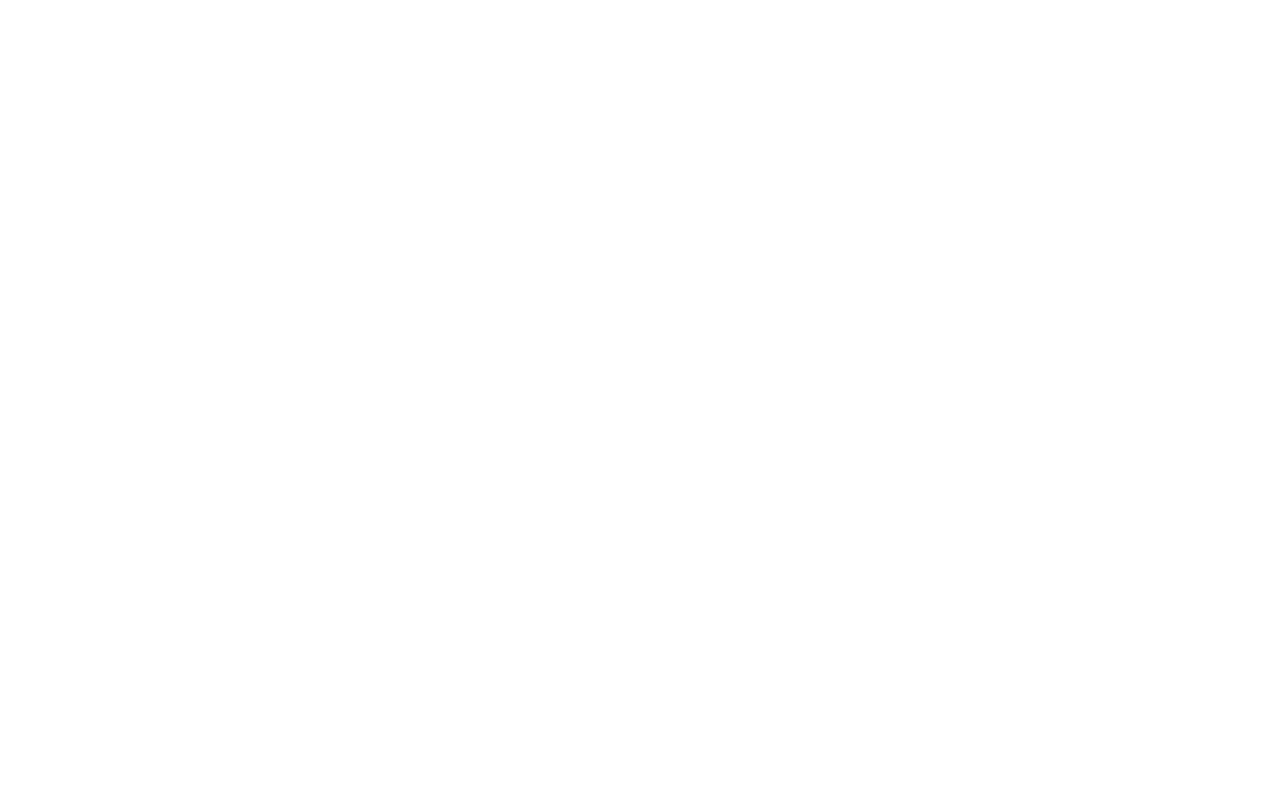
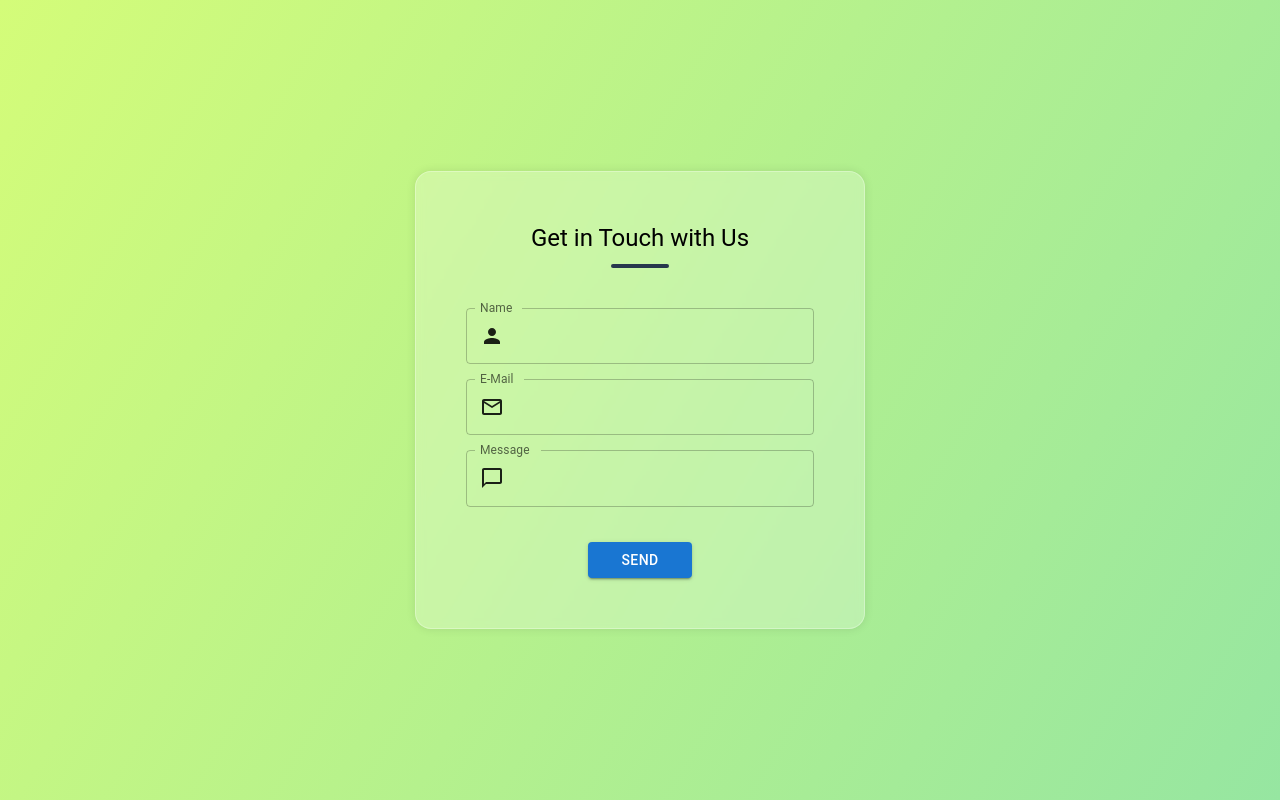
Before and after one commit to siv-0821/PowerTools, a React (Create React App) app: page /contact in a window 1280 px wide. Before the commit this address had no page. Built offline with nearby package versions, Linux system fonts and the light colour scheme.

Commit message:
Contact us design

```diff
--- a/src/App.jsx
+++ b/src/App.jsx
@@ -32,6 +32,7 @@
 import Home from './Components/Home/Home'
 import ProductList from './Components/ProductList/ProductList'
 import OrderList from './Components/OrderList/OrderList'
+import Contact from './Components/Contact/Contact'
 function App() {
   const{role}=useContext(DataContext);
   return (
@@ -45,6 +46,7 @@
         <Route path='/home' Component={Home}/>
         <Route path='/productlist' Component={ProductList}/>
         <Route path='/orderlist' Component={OrderList}/>
+        <Route path='/contact' Component={Contact}/>
       </Routes>
 
     </div>
--- /dev/null
+++ b/src/Components/Contact/Contact.css
@@ -0,0 +1,22 @@
+#contact-body{
+    display: flex;
+    align-items: center;
+    justify-content: center;
+    height: 100vh;
+    background-image: linear-gradient(120deg, #d4fc79 0%, #96e6a1 100%);
+}
+#contact{
+    background: rgba(255, 255, 255, 0.24);
+    border-radius: 16px;
+    box-shadow: 0 4px 30px rgba(0, 0, 0, 0.1);
+    backdrop-filter: blur(5px);
+    -webkit-backdrop-filter: blur(5px);
+    border: 1px solid rgba(255, 255, 255, 0.3);
+        padding: 50px;
+
+
+        box-shadow: 0 0 10px rgba(0, 0, 0, 0.1);
+       width: 450px;
+       gap: 200px;
+       text-align: center;
+}
--- /dev/null
+++ b/src/Components/Contact/Contact.jsx
@@ -0,0 +1,111 @@
+import { Button, TextField, Typography } from '@mui/material';
+import './Contact.css';
+import { useState } from 'react';
+import Swal from 'sweetalert2';
+import PersonIcon from '@mui/icons-material/Person';
+import MailOutlineIcon from '@mui/icons-material/MailOutline';
+import ChatBubbleOutlineIcon from '@mui/icons-material/ChatBubbleOutline';
+import axios from 'axios';
+import styled from '@emotion/styled';
+
+const MyTextField = styled(TextField)(({ theme }) => ({
+  '& .MuiInputBase-root': {
+    '&.Mui-focused fieldset': {
+      borderColor: '#27374d',
+    },
+  },
+}));
+
+function Contact() {
+  const [name, setName] = useState('');
+  const [email, setEmail] = useState('');
+  const [message, setMessage] = useState('');
+
+  const handleNameChange = (event) => {
+    setName(event.target.value);
+  };
+
+  const handleEmailChange = (event) => {
+    setEmail(event.target.value);
+  };
+
+  const handleMessageChange = (event) => {
+    setMessage(event.target.value);
+  };
+
+  const handleSendClick = () => {
+    if (!name || !email || !message) {
+      Swal.fire({
+        icon: 'error',
+        title: 'Oops...',
+        text: 'Please fill in all fields!',
+      });
+      return;
+    }
+    const emailRegex = /^[^\s@]+@[^\s@]+\.[^\s@]+$/;
+    if (!emailRegex.test(email)) {
+      Swal.fire({
+        icon: 'error',
+        title: 'Oops...',
+        text: 'Please enter a valid email address!',
+      });
+      return;
+    }
+
+     axios.post('/newsletter/newsletter', { name, email, message })
+      .then((response) => {
+         Swal.fire({
+           icon: 'success',
+           title: 'Success!',
+           text: 'Message sent successfully!',
+         });
+       })
+       .catch((error) => {
+         Swal.fire({
+           icon: 'error',
+           title: 'Oops...',
+           text: 'Something went wrong!',
+         });
+       });
+  };
+
+  return (
+    <div id="contact-body">
+      <div id="contact">
+        <Typography variant='h5'>Get in Touch with Us</Typography>
+        <div className="underline"></div>
+        <div className="field">
+          <MyTextField
+            id="outlined-basic"
+            label="Name"
+            variant="outlined"
+            InputProps={{ startAdornment: (<PersonIcon style={{ marginRight: "8px" }} />) }}
+            value={name}
+            onChange={handleNameChange}
+          />
+          <MyTextField
+            id="outlined-basic"
+            label="E-Mail"
+            variant="outlined"
+            InputProps={{ startAdornment: (<MailOutlineIcon style={{ marginRight: "8px" }} />) }}
+            value={email}
+            onChange={handleEmailChange}
+          />
+          <TextField
+            id="outlined-multiline-flexible"
+            InputProps={{ startAdornment: (<ChatBubbleOutlineIcon style={{ marginRight: "8px" }} />) }}
+            label="Message"
+            multiline
+            maxRows={4}
+            value={message}
+            onChange={handleMessageChange}
+          />
+        </div>
+        <Button variant='contained' color='primary' id="btn" onClick={handleSendClick}>Send</Button>
+      </div>
+
+    </div>
+  );
+}
+
+export default Contact;
--- a/src/Components/ForgetPassword/Forgetpass.css
+++ b/src/Components/ForgetPassword/Forgetpass.css
@@ -17,7 +17,7 @@
 
 
     box-shadow: 0 0 10px rgba(0, 0, 0, 0.1);
-    width: 450px;
+    width: 500px;
     gap: 200px;
     text-align: center;
 }
```
